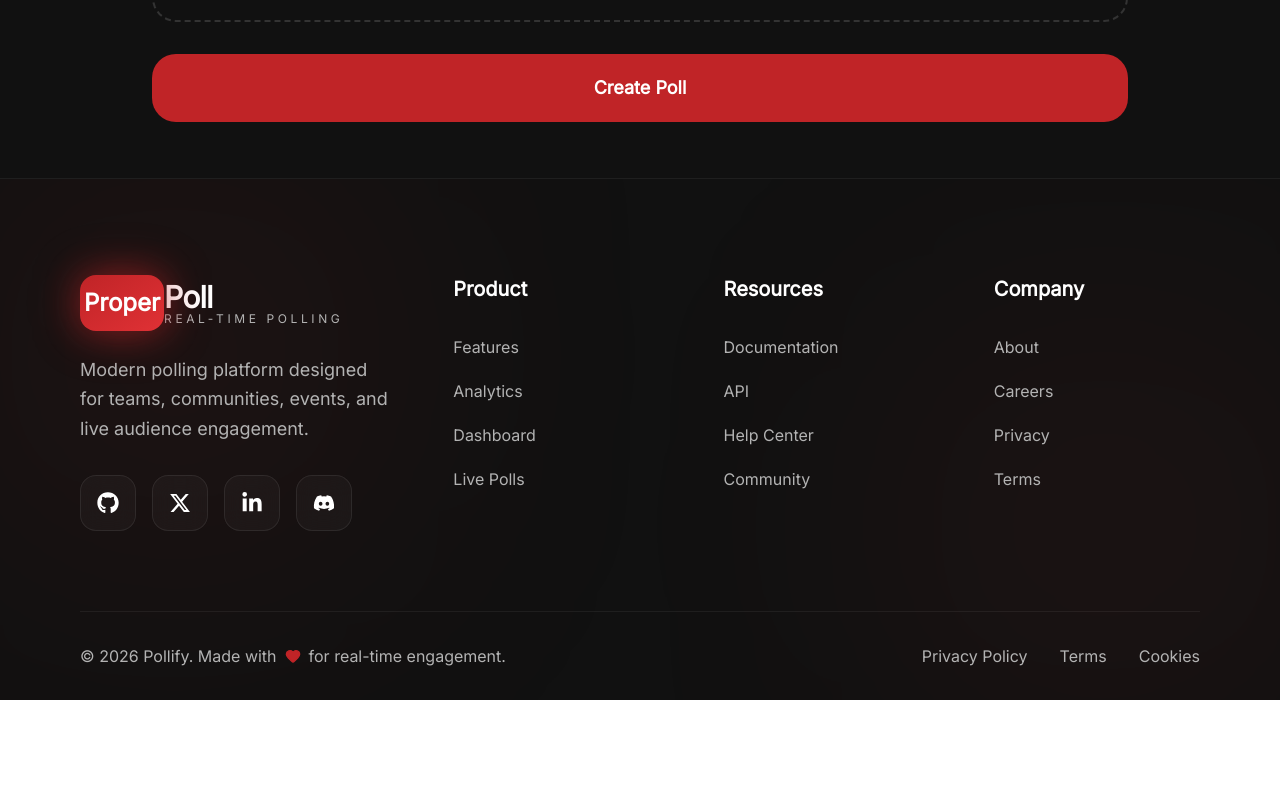
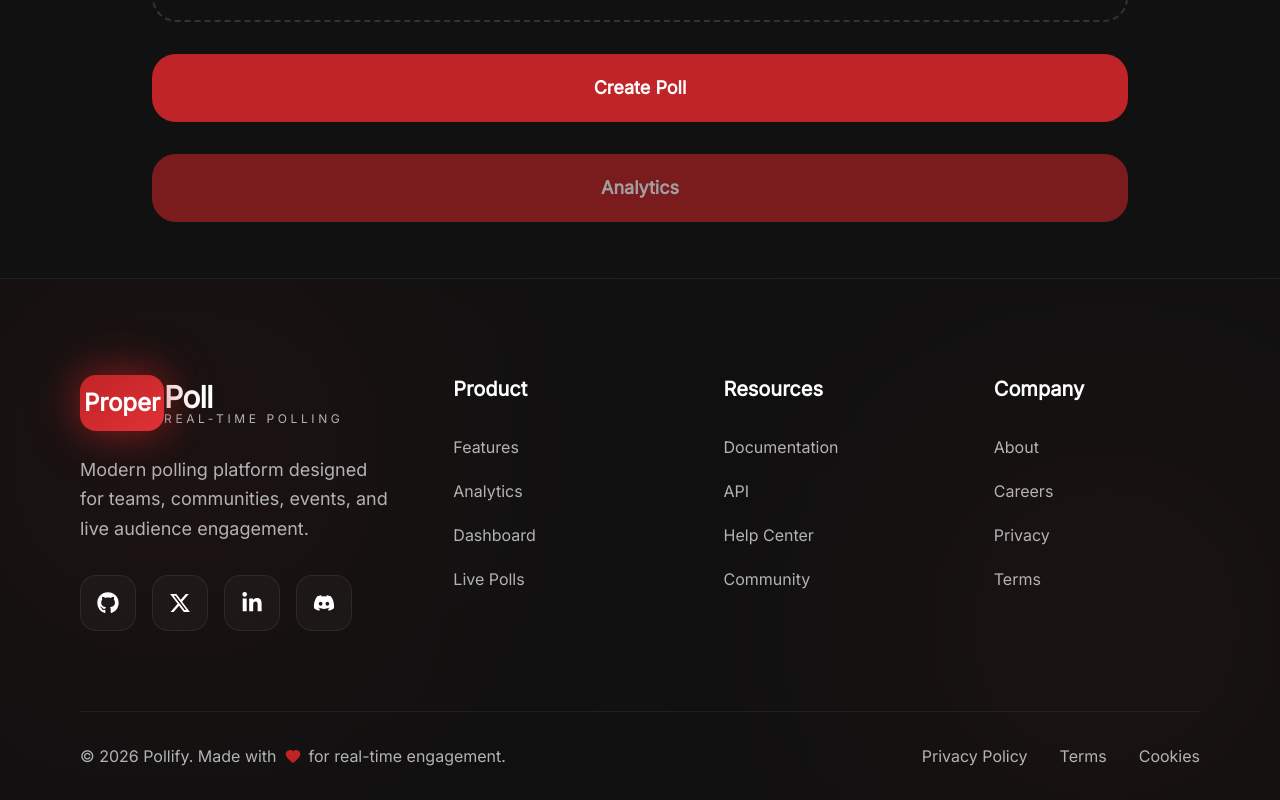
Before and after one commit to shweta-nigam/proper-poll-app, a React (Vite) app in the folder frontend/: page /polls/create in a window 1280 px wide. Shown: the part 1352-2152 px from the top of the page. Before the commit the page ends 2052 px from the top, so only its background shows below. Built offline with nearby package versions, Linux system fonts and the light colour scheme; no server answers; sample sign-in values are in the browser's storage.

Commit message:
fix: use correct response data and add analysis route button in create poll page

```diff
--- a/frontend/src/api/response.api.ts
+++ b/frontend/src/api/response.api.ts
@@ -29,8 +29,19 @@ export const getResponsesByPoll =
 
 export const getPollAnalytics =
   async (pollId: string) => {
+    const token =
+      localStorage.getItem(
+        "accessToken"
+      );
+
     const response = await api.get(
-      `/responses/analytics/${pollId}`
+      `/responses/analytics/${pollId}`,
+      {
+        headers: {
+          Authorization:
+            `Bearer ${token}`,
+        },
+      }
     );
 
     return response.data;
--- a/frontend/src/pages/auth/LoginPage.tsx
+++ b/frontend/src/pages/auth/LoginPage.tsx
@@ -31,7 +31,6 @@ import {
 
 function LoginPage() {
   const navigate = useNavigate();
-
   const [formData, setFormData] =
     useState({
       email: "",
@@ -62,9 +61,11 @@ function LoginPage() {
       const data =
         await loginUser(formData);
 
+          // console.log(data);
+
       localStorage.setItem(
         "accessToken",
-        data.accessToken
+        data.data.accessToken
       );
 
       navigate("/polls");
@@ -93,12 +94,15 @@ function LoginPage() {
             credentialResponse.credential
           );
 
+
+
         localStorage.setItem(
           "accessToken",
-          data.accessToken
+          data.data.accessToken
         );
 
         navigate("/polls");
+
       } catch (error) {
         console.error(error);
 
@@ -107,6 +111,7 @@ function LoginPage() {
         );
       }
     };
+
 
   return (
     <div
--- a/frontend/src/pages/polls/CreatePollPage.tsx
+++ b/frontend/src/pages/polls/CreatePollPage.tsx
@@ -1,5 +1,5 @@
 import { useState, useEffect } from "react";
-import { useNavigate } from "react-router-dom"
+import { useNavigate } from "react-router-dom";
 
 import { Plus, Trash2, Copy, Check, Sparkles } from "lucide-react";
 
@@ -7,16 +7,17 @@ import { createPoll } from "../../api/poll.api.js";
 
 const CreatePollPage = () => {
   const [loading, setLoading] = useState(false);
+  const [createdPollId, setCreatedPollId] = useState("");
 
   const navigate = useNavigate();
 
-   useEffect(()=>{
+  useEffect(() => {
     const token = localStorage.getItem("accessToken");
 
-    if(!token){
-      navigate("/login")
+    if (!token) {
+      navigate("/login");
     }
-}, [navigate]);
+  }, [navigate]);
 
   const [copied, setCopied] = useState(false);
 
@@ -35,10 +36,6 @@ const CreatePollPage = () => {
       },
     ],
   });
-
-
-
-
 
   const handleQuestionChange = (questionIndex: number, value: string) => {
     const updatedQuestions = [...formData.questions];
@@ -129,12 +126,16 @@ const CreatePollPage = () => {
       };
 
       const response = await createPoll(payload);
+      console.log("Response", response);
 
       const pollId = response.data._id;
+      console.log({ pollId });
 
       const generatedLink = `${window.location.origin}/polls/${pollId}/respond`;
 
       setPollLink(generatedLink);
+
+      setCreatedPollId(pollId);
     } catch (error) {
       console.error(error);
     } finally {
@@ -549,6 +550,25 @@ const CreatePollPage = () => {
           >
             {loading ? "Creating Poll..." : "Create Poll"}
           </button>
+
+          <button
+            type="button"
+            disabled={!createdPollId}
+            onClick={() => navigate(`/polls/${createdPollId}/analytics`)}
+            className="
+    w-full
+    py-5
+    rounded-3xl
+    text-lg
+    font-bold
+    bg-[var(--primary)]
+    hover:bg-[var(--primary-hover)]
+    transition-all
+    disabled:opacity-60
+  "
+          >
+            Analytics
+          </button>
         </form>
 
         {/* Share Link */}
```
